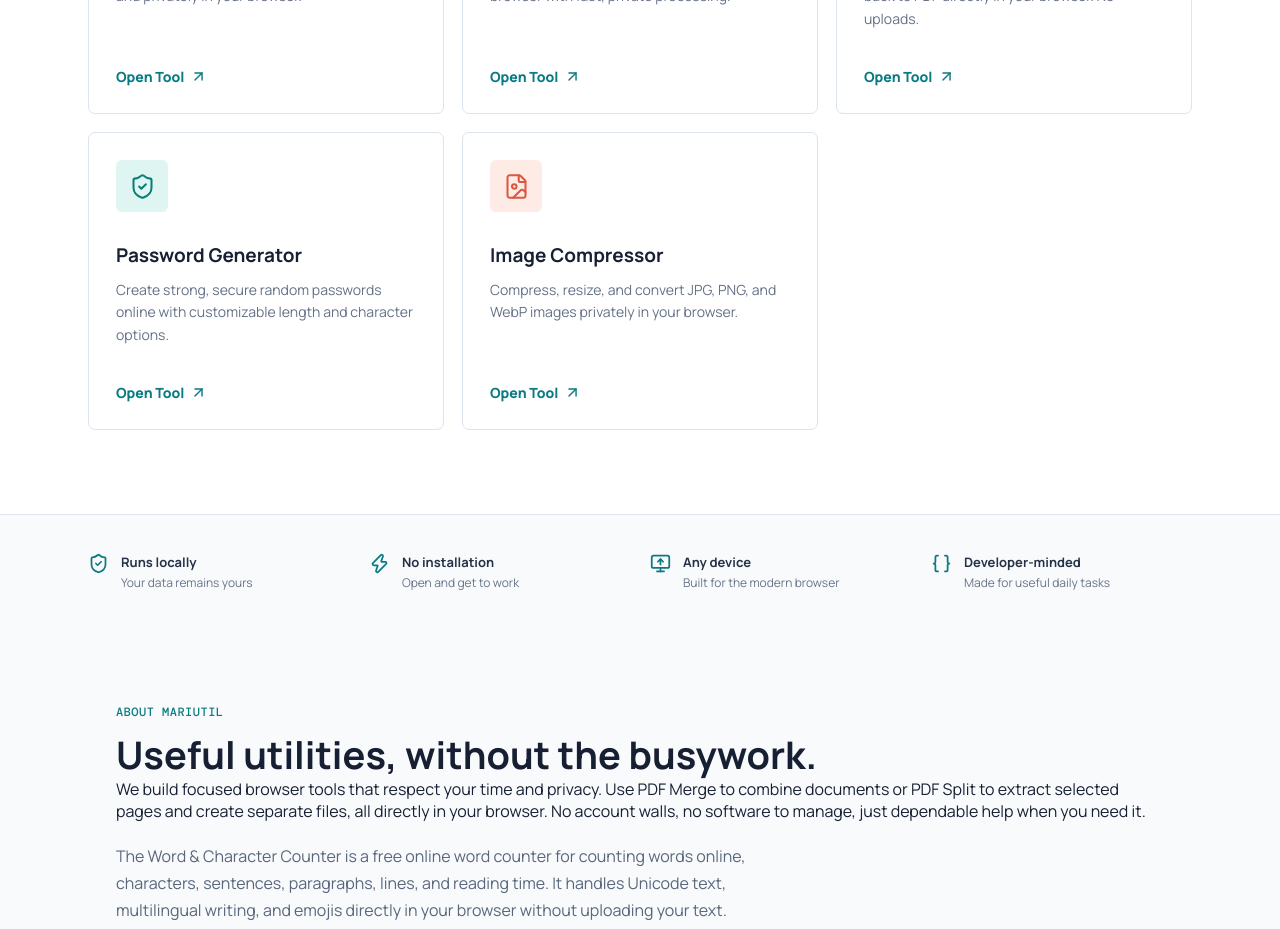
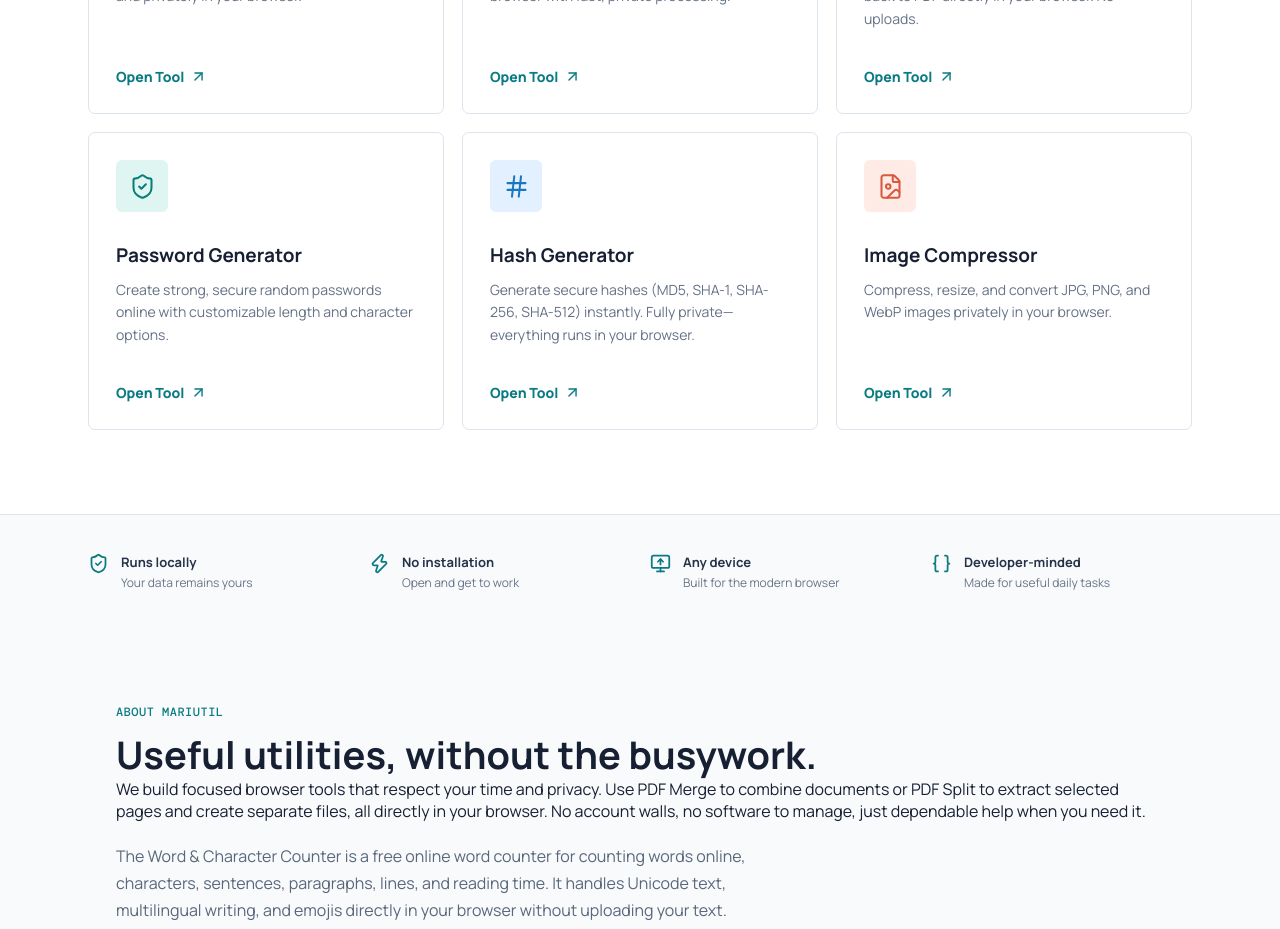
Before and after one commit to poreddymadhukar/mariutil-home, a React (Vite) app: page / in a window 1280 px wide. Shown: the part 2660-3589 px from the top of the page. Built offline with nearby package versions, Linux system fonts and the light colour scheme; no server answers.

Commit message:
hash generator

```diff
--- a/index.html
+++ b/index.html
@@ -6,7 +6,7 @@
     <meta name="theme-color" content="#f8fafc" />
     <meta
       name="description"
-      content="Use Mariutil for free browser tools including Word to PDF conversion, PDF to CSV/Excel conversion, screen recording, PDF to JPG conversion, PDF to Text extraction, PDF merging, XML to JSON conversion, and more. No signup required. Word &amp; Character Counter and Base64 Encoder &amp; Decoder tools are also available. Mariutil also includes a free password generator for creating strong, secure random passwords online. Try the Image Compressor to compress, resize, and convert JPG, PNG, and WebP images privately in your browser. Use the PDF to Base64 and Base64 to PDF converter to encode PDF files to Base64 or decode Base64 back to PDF in your browser with no uploads."
+      content="Use Mariutil for free browser tools including Word to PDF conversion, PDF to CSV/Excel conversion, screen recording, PDF to JPG conversion, PDF to Text extraction, PDF merging, XML to JSON conversion, and more. No signup required. Word &amp; Character Counter and Base64 Encoder &amp; Decoder tools are also available. Mariutil also includes a free password generator for creating strong, secure random passwords online. Try the Image Compressor to compress, resize, and convert JPG, PNG, and WebP images privately in your browser. Use the PDF to Base64 and Base64 to PDF converter to encode PDF files to Base64 or decode Base64 back to PDF in your browser with no uploads. Generate secure MD5, SHA-1, SHA-256, and SHA-512 hashes instantly with the private, browser-based Hash Generator."
     />
     <meta name="application-name" content="Mariutil" />
     <meta name="author" content="Mariutil" />
@@ -30,7 +30,7 @@
     />
     <meta
       property="og:description"
-      content="Use Mariutil for free online tools including JSON formatting, Word to PDF conversion, PDF to CSV/Excel conversion, PDF merging, PDF splitting, PDF to JPG conversion, PDF to Text conversion, JPG to PDF conversion, XML to JSON conversion, and screen recording. No signup required. Try the Word &amp; Character Counter and Base64 Encoder &amp; Decoder too. Mariutil also includes a free password generator for strong, secure random passwords online. The Image Compressor compresses, resizes, and converts JPG, PNG, and WebP images privately in your browser. The PDF to Base64 &amp; Base64 to PDF converter encodes and decodes PDF files in your browser with no uploads."
+      content="Use Mariutil for free online tools including JSON formatting, Word to PDF conversion, PDF to CSV/Excel conversion, PDF merging, PDF splitting, PDF to JPG conversion, PDF to Text conversion, JPG to PDF conversion, XML to JSON conversion, and screen recording. No signup required. Try the Word &amp; Character Counter and Base64 Encoder &amp; Decoder too. Mariutil also includes a free password generator for strong, secure random passwords online. The Image Compressor compresses, resizes, and converts JPG, PNG, and WebP images privately in your browser. The PDF to Base64 &amp; Base64 to PDF converter encodes and decodes PDF files in your browser with no uploads. Generate secure MD5, SHA-1, SHA-256, and SHA-512 hashes instantly with the private, browser-based Hash Generator."
     />
     <meta name="twitter:card" content="summary" />
     <meta name="twitter:url" content="https://mariutil.com/" />
@@ -40,7 +40,7 @@
     />
     <meta
       name="twitter:description"
-      content="Use Mariutil for free online tools including JSON formatting, Word to PDF conversion, PDF to CSV/Excel conversion, PDF merging, PDF splitting, PDF to JPG conversion, PDF to Text conversion, JPG to PDF conversion, XML to JSON conversion, and screen recording. No signup required. Try the Word &amp; Character Counter and Base64 Encoder &amp; Decoder too. Mariutil also includes a free password generator for strong, secure random passwords online. The Image Compressor compresses, resizes, and converts JPG, PNG, and WebP images privately in your browser. The PDF to Base64 &amp; Base64 to PDF converter encodes and decodes PDF files in your browser with no uploads."
+      content="Use Mariutil for free online tools including JSON formatting, Word to PDF conversion, PDF to CSV/Excel conversion, PDF merging, PDF splitting, PDF to JPG conversion, PDF to Text conversion, JPG to PDF conversion, XML to JSON conversion, and screen recording. No signup required. Try the Word &amp; Character Counter and Base64 Encoder &amp; Decoder too. Mariutil also includes a free password generator for strong, secure random passwords online. The Image Compressor compresses, resizes, and converts JPG, PNG, and WebP images privately in your browser. The PDF to Base64 &amp; Base64 to PDF converter encodes and decodes PDF files in your browser with no uploads. Generate secure MD5, SHA-1, SHA-256, and SHA-512 hashes instantly with the private, browser-based Hash Generator."
     />
     <title>
       Free Online Screen Recorder with Audio - Mariutil | Word Counter &amp;
--- a/src/App.tsx
+++ b/src/App.tsx
@@ -5,6 +5,7 @@
   CodeXml,
   FileImage,
   FileText,
+  Hash,
   KeyRound,
   MonitorUp,
   QrCode,
@@ -177,6 +178,14 @@
     accent: "teal",
   },
   {
+    name: "Hash Generator",
+    description:
+      "Generate secure hashes (MD5, SHA-1, SHA-256, SHA-512) instantly. Fully private—everything runs in your browser.",
+    href: "https://hash.mariutil.com/",
+    icon: Hash,
+    accent: "blue",
+  },
+  {
     name: "Image Compressor",
     description:
       "Compress, resize, and convert JPG, PNG, and WebP images privately in your browser.",
```
Also changed, not shown: 1 other file (tests, documents, lock files or other folders).
